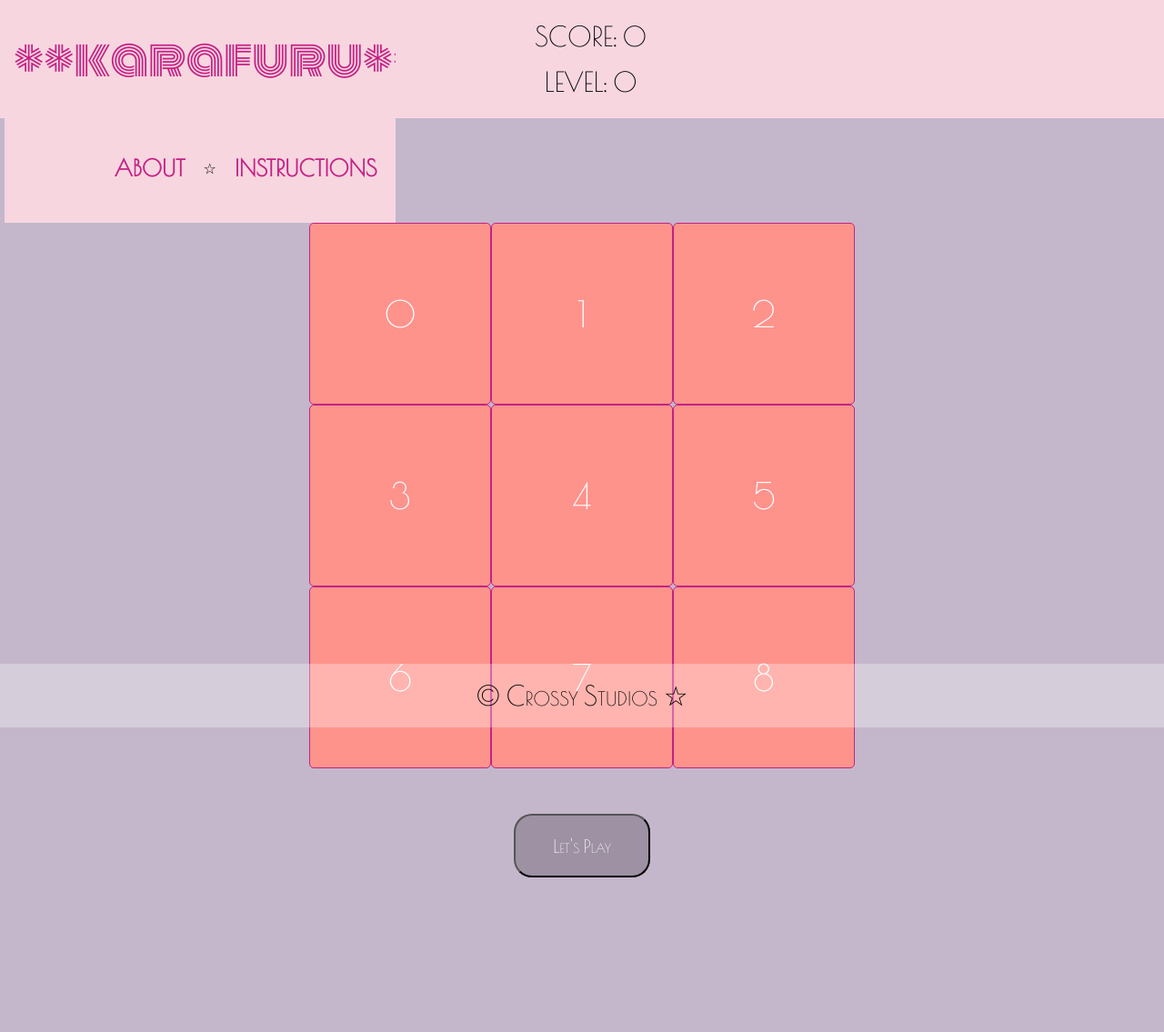
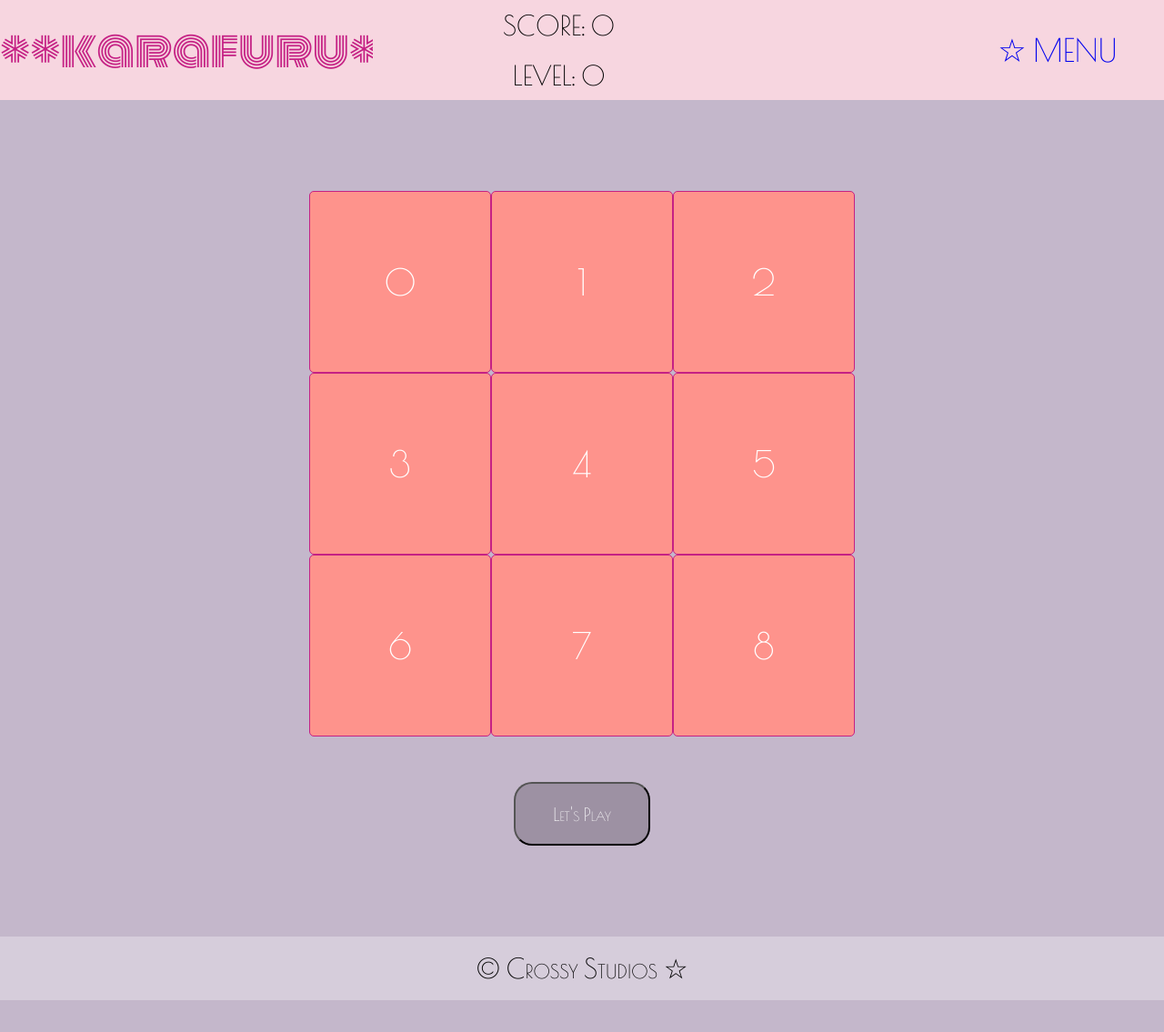
Before and after one commit to hannah2503/karafuru, a PHP site: page / in a window 1280 px wide. Shown: the whole page at 91% size. After the commit the page ends 1100 px from the top, so only its background shows below. Run offline with PHP 8.4, Linux system fonts and the light colour scheme; some libraries are stand-ins or nearby versions.

Commit message:
css updated with instructions and about section

```diff
--- a/css/style.css
+++ b/css/style.css
@@ -5,131 +5,145 @@ body {
 }
 
 header {
-  position: sticky;
-  padding: 5px;
+  background: #F7D6E0;
+  height: 110px;
   margin: auto;
+  position: static;
   width: 100%;
-  height: 120px;
-  background: #F7D6E0;
 }
 
 h1 {
   background: #F7D6E0;
+  color: #C52184;
   float: left;
-  padding: 10px;
-  height: 100px;
-  line-height: 100px;
+  font-family: 'Monoton', cursive;
+  font-size: 50px;
+  height: 110px;
+  line-height: 110px;
+  text-align: center;
   width: 32%;
-  font-family: 'Monoton', cursive;
-  color: #C52184;
-  font-size: 50px;
-  text-align: center;
 }
 
 .score-board {
   background: #F7D6E0;
   float: left;
-  padding: 10px;
-  height: 100px;
+  font-size: 30px;
+  height: 110px;
+  line-height: 55px;
+  text-align: center;
   width: 32%;
-  font-size: 30px;
-  text-align: center;
-  line-height: 50px;
 }
-
 
 nav{
   background: #F7D6E0;
   float: left;
-  padding: 10px;
-  height: 100px;
+  height: 110px;
+  line-height: 110px;
+  text-align: right;
   width: 32%;
-  text-align: right;
-  line-height: 80px;
-
-}
-
-.navitems {
-  float: right;
-  padding: 10px;
-
 }
 
 a {
+  font-size: 35px;
   text-decoration: none;
+}
+
+.option-one, .option-two, .instructions, .about {
+  display: none;
+}
+
+.about, .instructions {
+  background: #FFFFFF;
+  background: rgba(255, 224, 181, 0.8);
+  border-radius: 5px;
   font-size: 25px;
   font-weight: bold;
-  color: #C52184;
-  font-variant-caps: small-caps;
+  height: 600px;
+  line-height: 75px;
+  margin: 100px auto;
+  position: absolute;
+  text-align: center;
+  top: 110px;
+  width: 600px;
+  z-index: 2;
+}
+
+.close {
+  border: 2px dotted grey;
+  height: 50px;
+  line-height: 50px;
+  margin: auto;
+  width: 50px;
 }
 
 main {
-  width: 50%;
-  height: 890px;
-  margin: 0 auto;
   background: #C4B7CB;
   clear: both;
+  margin: 0 auto;
+  width: 50%;
 }
 
 .grid {
-  width: 600px;
-  height: 600px;
-  margin: auto;
-  margin-top: 100px;
-  margin-bottom: 50px;
   background: #C4B7CB;
   border-radius: 5px;
+  height: 550px;
+  margin: 100px auto;
+  width: 600px;
 }
 
+
+
 .square {
-  width: 198px;
+  background: #FE938C;
+  border: 1px solid #C52184;
+  border-radius: 5px;
+  color: #FFFFFF;
+  float: left;
+  font-size: 40px;
   height: 198px;
   line-height: 198px;
-  float: left;
-  border: 1px solid #C52184;
   text-align: center;
-  background: #FE938C;
-  color: #FFFFFF;
-  font-size: 40px;
-  border-radius: 5px;
+  width: 198px;
 }
 
 .matchStatus {
+  background: #FFFFFF;
+  background: rgba(255, 224, 181, 0.3);
+  display: none;
   font-family: 'Poiret One', cursive;
   font-size:  40px;
+  font-variant-caps: small-caps;
   font-weight: bold;
-  text-align: center;
-  position: absolute;
-  background: rgba(255, 224, 181, 0.3);
-  width: 600px;
   height: 600px;
   line-height: 600px;
-  display: none;
-  font-variant-caps: small-caps;
+  position: absolute;
+  text-align: center;
+  width: 600px;
 }
 
 button {
-  margin: 0 auto;
-  height: 70px;
-  width: 150px;
-  font-size: 20px;
-  color: white;
   background-color: #9D91A3;
   border-radius: 20px;
+  color: white;
   display: block;
   font-family: 'Poiret One', cursive;
+  font-size: 20px;
   font-variant-caps: small-caps;
+  height: 70px;
+  margin: 0 auto;
+  width: 150px;
 }
 
 footer {
-  position: absolute;
-  bottom: 0;
+  background: #FFFFFF;
   background:  rgba(255, 255, 255, 0.3);
-  margin: 0 auto;
-  width: 100%;
+  bottom: -300px;
+  font-size: 30px;
+  font-variant-caps: small-caps;
   height: 70px;
   line-height: 70px;
+  margin: 0 auto;
+  position: absolute;
   text-align: center;
-  font-size: 30px;
-  font-variant-caps: small-caps;
+  width: 100%;
 }
--- a/index.html
+++ b/index.html
@@ -1,6 +1,5 @@
 <!DOCTYPE html>
 <html>
-
 <head>
   <meta charset="utf-8">
   <title>KaraFuRu</title>
@@ -14,9 +13,7 @@
   <link href="https://fonts.googleapis.com/css?family=Monoton" rel="stylesheet">
   <link href="https://fonts.googleapis.com/css?family=Poiret+One" rel="stylesheet">
 </head>
-
 <body>
-
   <header>
     <h1>**karafuru**</h1>
     <div class="score-board">
@@ -24,16 +21,31 @@
       <p>LEVEL: <span class="level">0</span></p>
     </div>
     <nav class="navbar">
-      <p class ="navitems"><a href=''#''>INSTRUCTIONS</a></p>
-      <p class ="navitems">&#9734;</p>
-      <p class ="navitems"><a href=''#''>ABOUT</a></p>
+      <a href="#"><div class ="star">
+        &#9734; MENU
+      </div></a>
+      <div class ="option-one">
+        <a href="#"><h2>INSTRUCTIONS</h2></a>
+      </div>
+      <div class ="option-two">
+        <a href="#"><h2>ABOUT</h2></a>
+      </div>
     </nav>
-
-
   </header>
-
   <main>
     <ul class="grid">
+      <div class ="instructions">
+        <h3>How To Play</h3>
+        <h4>**KaraFuru**</h4>
+        <p>is a colourful way to test your memory. The computer will play a sequence on the grid and you have to remember the order in which the squares light up. If you get it right your score will go up and the length of the sequence will increase.</p>
+        <p class="close"><a href="#">X</a></p>
+      </div>
+      <div class="about">
+        <h3>About **KaraFuru** </h3>
+        <p>This game was created as part of the General Assembly Web Development Immersive course. As the first project it consolidates learning from the first two weeks of the 12 week course. I hope you enjoy the game!</p>
+        <br>
+        <p class="close"><a href="#">X</a></p>
+      </div>
       <p class="matchStatus"></p>
       <li class="square" id='0'>0</li>
       <li class="square" id='1'>1</li>
@@ -47,11 +59,8 @@
     </ul>
     <button class= "playButton">Let's Play</button>
   </main>
-
 </body>
-
 <footer>
   <p> &copy; Crossy Studios &#9734;</p>
 </footer>
-
 </html>
--- a/js/app.js
+++ b/js/app.js
@@ -15,6 +15,34 @@ $(() => {
   let colors = [ '#9C89B8', '#F0A6CA','#EFC3E6', '#F0E6EF', '#B8BEDD'];
   const originColor = '#FE938C';
   let randomColor = [];
+  const $star = $('.star');
+  const $optionone = $('.option-one');
+  const $optiontwo = $('.option-two');
+  const $instructions = $('.instructions');
+  const $about = $('.about');
+  const $close = $('.close');
+
+  $star.on('click', function() {
+    $optionone.toggle();
+    $optiontwo.toggle();
+  });
+
+  $optionone.on('click', function() {
+    $instructions.toggle('slow');
+  });
+
+  $close.on('click', function() {
+    $instructions.hide();
+  });
+
+  $optiontwo.on('click', function() {
+    $about.toggle('slow');
+  });
+
+  $close.on('click', function() {
+    $about.hide();
+  });
+
 
   $button.on('click', play);
 
@@ -141,4 +169,6 @@ $(() => {
   }
 
 
+
+
 });
```
Also changed, not shown: css/style2.css (indentation only).
